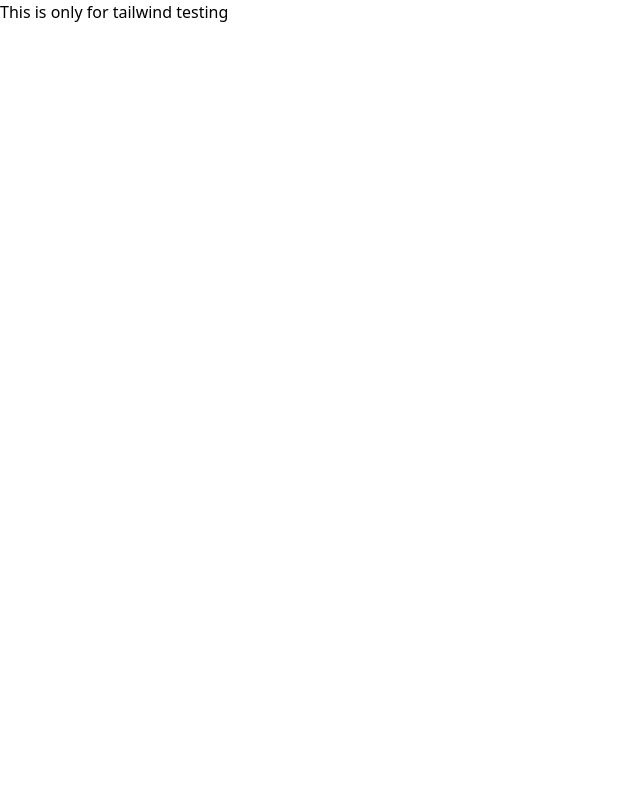
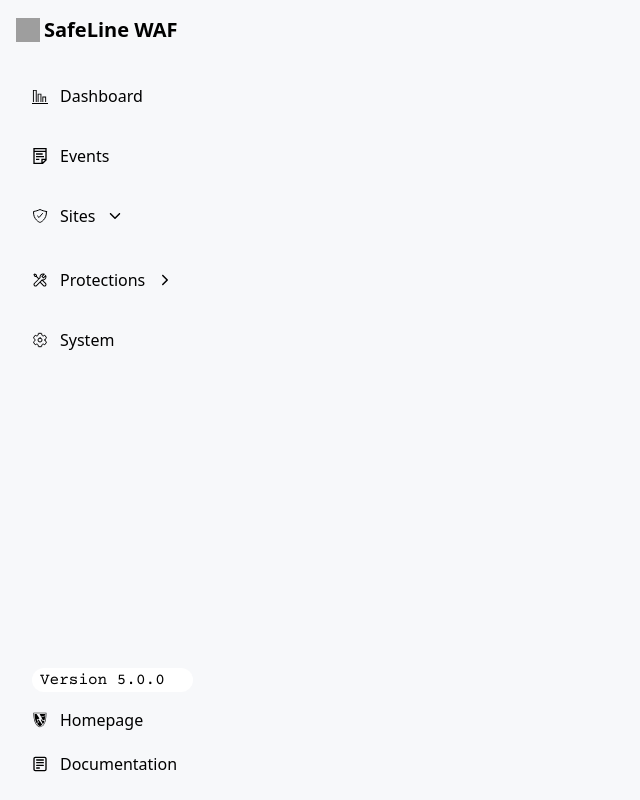
Before and after one commit to Ashmitkumar1/Firewall--Admin--Panel, a React (Create React App) app: page / in a window 1280 px wide. Shown: the whole page, without its empty margins (0-640 px from the left). Built offline with nearby package versions, Linux system fonts and the light colour scheme; grey boxes are pictures that could not be loaded.

Commit message:
feature: created full side bar

```diff
--- a/package.json
+++ b/package.json
@@ -8,6 +8,7 @@
     "@testing-library/user-event": "^13.5.0",
     "react": "^18.3.1",
     "react-dom": "^18.3.1",
+    "react-icons": "^5.3.0",
     "react-scripts": "5.0.1",
     "web-vitals": "^2.1.4"
   },
--- a/public/index.html
+++ b/public/index.html
@@ -1,43 +1,14 @@
 <!DOCTYPE html>
 <html lang="en">
-  <head>
-    <meta charset="utf-8" />
-    <link rel="icon" href="%PUBLIC_URL%/favicon.ico" />
-    <meta name="viewport" content="width=device-width, initial-scale=1" />
-    <meta name="theme-color" content="#000000" />
-    <meta
-      name="description"
-      content="Web site created using create-react-app"
-    />
-    <link rel="apple-touch-icon" href="%PUBLIC_URL%/logo192.png" />
-    <!--
-      manifest.json provides metadata used when your web app is installed on a
-      user's mobile device or desktop. See https://developers.google.com/web/fundamentals/web-app-manifest/
-    -->
-    <link rel="manifest" href="%PUBLIC_URL%/manifest.json" />
-    <!--
-      Notice the use of %PUBLIC_URL% in the tags above.
-      It will be replaced with the URL of the `public` folder during the build.
-      Only files inside the `public` folder can be referenced from the HTML.
+<head>
+  <meta charset="UTF-8">
+  <meta name="viewport" content="width=device-width, initial-scale=1.0">
+  <title>Firewall Admin Panel</title>
+  <link rel="shortcut icon" href="favicon.ico" type="image/x-icon">
 
-      Unlike "/favicon.ico" or "favicon.ico", "%PUBLIC_URL%/favicon.ico" will
-      work correctly both with client-side routing and a non-root public URL.
-      Learn how to configure a non-root public URL by running `npm run build`.
-    -->
-    <title>React App</title>
-  </head>
-  <body>
-    <noscript>You need to enable JavaScript to run this app.</noscript>
-    <div id="root"></div>
-    <!--
-      This HTML file is a template.
-      If you open it directly in the browser, you will see an empty page.
 
-      You can add webfonts, meta tags, or analytics to this file.
-      The build step will place the bundled scripts into the <body> tag.
-
-      To begin the development, run `npm start` or `yarn start`.
-      To create a production bundle, use `npm run build` or `yarn build`.
-    -->
-  </body>
+</head>
+<body>
+  <div id="root"></div>
+</body>
 </html>
--- a/src/App.js
+++ /dev/null
@@ -1,9 +0,0 @@
-function App() {
-  return (
-    <div className="">
-        This is only for tailwind testing
-    </div>
-  );
-}
-
-export default App;
--- /dev/null
+++ b/src/App.jsx
@@ -0,0 +1,9 @@
+import HomePage from "./pages/HomePage";
+
+export default function App() {
+  return (
+    <>
+        <HomePage/>
+    </>
+  );
+}
--- /dev/null
+++ b/src/components/Sidebar.jsx
@@ -0,0 +1,208 @@
+import { TfiBarChartAlt } from "react-icons/tfi";
+import { GrNotes } from "react-icons/gr";
+import { IoShieldCheckmarkOutline } from "react-icons/io5";
+import { GoDotFill } from "react-icons/go";
+import { LuDot } from "react-icons/lu";
+import { CgNotes } from "react-icons/cg";
+import { GiBrokenShield } from "react-icons/gi";
+
+import {
+  IoIosArrowUp,
+  IoIosArrowDown,
+  IoIosArrowForward,
+} from "react-icons/io";
+import { LiaToolsSolid } from "react-icons/lia";
+import { IoSettingsOutline } from "react-icons/io5";
+
+import { useState } from "react";
+
+export default function Sidebar() {
+  const [isOpenSites, setIsOpenSites] = useState(false);
+  const [isProtectionOpenDropdown, setIsProtectionDropdown] = useState(false);
+  const [sitesDropValue, setSitesDropValue] = useState(0);
+
+  const toggleDropdownSites = () => {
+    setIsOpenSites(!isOpenSites);
+    setIsProtectionDropdown(false);
+  };
+
+  const toogleOtherComponents = () => {
+    setSitesDropValue(0);
+    setIsOpenSites(false);
+  };
+
+  const toggleDropdownProtection = () => {
+    setIsProtectionDropdown(!isProtectionOpenDropdown);
+    setSitesDropValue(0);
+    setIsOpenSites(false);
+  };
+
+
+  return (
+    <>
+      <div className="w-52 h-full p-4 relative overflow-hidden">
+        <div className="flex items-center gap-1 cursor-pointer">
+          <img
+            src="https://img.freepik.com/free-vector/bird-colorful-logo-gradient-vector_343694-1365.jpg?size=338&ext=jpg&ga=GA1.1.1819120589.1727740800&semt=ais_hybrid"
+            alt="logo"
+            className="w-6 h-6"
+          />
+          <h1 className="text-xl font-bold">SafeLine WAF</h1>
+        </div>
+
+        <div className="flex flex-col mt-6 gap-1">
+          <a
+            href="#"
+            className="flex items-center gap-3 w-full focus:bg-sea-green-p focus:text-white hover:bg-sea-green-p hover:text-white rounded-md p-4 ease-in duration-100"
+            onClick={toogleOtherComponents}
+          >
+            <TfiBarChartAlt />
+            <span>Dashboard</span>
+          </a>
+
+          <a
+            href="#"
+            className="flex items-center gap-3 w-full focus:bg-sea-green-p focus:text-white hover:bg-sea-green-p hover:text-white rounded-md p-4 ease-in duration-100"
+            onClick={toogleOtherComponents}
+          >
+            <GrNotes />
+            <span>Events</span>
+          </a>
+
+
+          {/* Sites Dropdown */}
+          <button
+            type="button"
+            className="flex items-center gap-3 w-full focus:bg-sea-green-p focus:text-white hover:bg-sea-green-p hover:text-white rounded-md p-4 ease-in duration-100"
+            onClick={toggleDropdownSites}
+          >
+            <div className="flex items-center gap-3">
+              <IoShieldCheckmarkOutline />
+              <span>Sites</span>
+            </div>
+            <div>{isOpenSites ? <IoIosArrowUp /> : <IoIosArrowDown />}</div>
+          </button>
+
+          <div
+            className={`overflow-hidden ease-in-out duration-500 ${
+              isOpenSites ? "max-h-40" : "max-h-0"
+            }`}
+          >
+            <div className={`flex flex-col gap-2 p-4`}>
+              <a
+                href="#"
+                className="flex items-center gap-4 ease-in duration-100"
+                role="sites-item"
+                onClick={() => setSitesDropValue(1)}
+              >
+                {sitesDropValue === 1 ? (
+                  <>
+                    <GoDotFill className="text-sea-green-p" />
+                    <span className="font-bold">Website</span>
+                  </>
+                ) : (
+                  <>
+                    <LuDot />
+                    <span className="text-gray-500">Website</span>
+                  </>
+                )}
+              </a>
+
+              <a
+                href="#"
+                className="flex items-center gap-4 ease-in duration-100"
+                role="sites-item"
+                onClick={() => setSitesDropValue(2)}
+              >
+                {sitesDropValue === 2 ? (
+                  <>
+                    <GoDotFill className="text-sea-green-p" />
+                    <span className="font-bold">SSL Cert</span>
+                  </>
+                ) : (
+                  <>
+                    <LuDot />
+                    <span className="text-gray-500">SSL Cert</span>
+                  </>
+                )}
+              </a>
+
+              <a
+                href="#"
+                className="flex items-center gap-4 ease-in duration-100"
+                role="sites-item"
+                onClick={() => setSitesDropValue(3)}
+              >
+                {sitesDropValue === 3 ? (
+                  <>
+                    <GoDotFill className="text-sea-green-p" />
+                    <span className="font-bold">Proxy Setting</span>
+                  </>
+                ) : (
+                  <>
+                    <LuDot />
+                    <span className="text-gray-500">Proxy Setting</span>
+                  </>
+                )}
+              </a>
+            </div>
+          </div>
+
+          {/* Protection Dropdown */}
+          <button
+            type="button"
+            className="flex items-center gap-3 w-full focus:bg-sea-green-p focus:text-white hover:bg-sea-green-p hover:text-white rounded-md p-4 ease-in duration-100"
+            onClick={toggleDropdownProtection}
+          >
+            <div className="flex items-center gap-3">
+              <LiaToolsSolid />
+              <span>Protections</span>
+            </div>
+            <div>
+              {isProtectionOpenDropdown ? (
+                <IoIosArrowDown />
+              ) : (
+                <IoIosArrowForward />
+              )}
+            </div>
+          </button>
+
+
+          <a
+            href="#"
+            className="flex items-center gap-3 w-full focus:bg-sea-green-p focus:text-white hover:bg-sea-green-p hover:text-white rounded-md p-4 ease-in duration-100"
+            onClick={toogleOtherComponents}
+          >
+            <IoSettingsOutline />
+            <span>System</span>
+          </a>
+        </div>
+
+
+        {/* Bottom Section */}
+        <div className="absolute bottom-0 mb-4 flex flex-col gap-1 w-inherit">
+          <span className="bg-white ml-4 rounded-full px-2 courier-prime-regular cursor-default">Version 5.0.0</span>
+          <div className="flex flex-col mt-1 gap-1">
+            <a
+              href="#"
+              className="flex items-center gap-3 w-full focus:bg-sea-green-p focus:text-white hover:bg-sea-green-p hover:text-white rounded-md px-4 py-2 ease-in duration-100"
+              onClick={toogleOtherComponents}
+            >
+              <GiBrokenShield />
+              <span>Homepage</span>
+            </a>
+
+            <a
+              href="#"
+              className="flex items-center gap-3 w-full focus:bg-sea-green-p focus:text-white hover:bg-sea-green-p hover:text-white rounded-md px-4 py-2 ease-in duration-100"
+              onClick={toogleOtherComponents}
+            >
+              <CgNotes />
+              <span>Documentation</span>
+            </a>
+          </div>
+        </div>
+      </div>
+    </>
+  );
+}
--- a/src/index.css
+++ b/src/index.css
@@ -1,3 +1,11 @@
+@import url('https://fonts.googleapis.com/css2?family=Courier+Prime:ital,wght@0,400;0,700;1,400;1,700&display=swap');
+
 @tailwind base;
 @tailwind components;
 @tailwind utilities;
+
+.courier-prime-regular {
+  font-family: "Courier Prime", monospace;
+  font-weight: 400;
+  font-style: normal;
+}
--- /dev/null
+++ b/src/pages/HomePage.jsx
@@ -0,0 +1,10 @@
+import Sidebar from "../components/Sidebar";
+
+export default function HomePage() {
+  return (
+    <section className="bg-light-gray-neon-p w-screen h-screen">
+        <Sidebar/>
+
+    </section>
+  )
+}
--- a/tailwind.config.js
+++ b/tailwind.config.js
@@ -4,7 +4,13 @@
     "./src/**/*.{js,jsx,ts,tsx}",
   ],
   theme: {
-    extend: {},
+    extend: {
+      colors: {
+        "light-gray-neon-p": "#F7F8FA",
+        "sea-green-p": "#0FC6C2",
+        "text-gray": "#C8C9CB",
+      }
+    },
   },
   plugins: [],
 }
```
Also changed, not shown: 1 other file (tests, documents, lock files or other folders).
